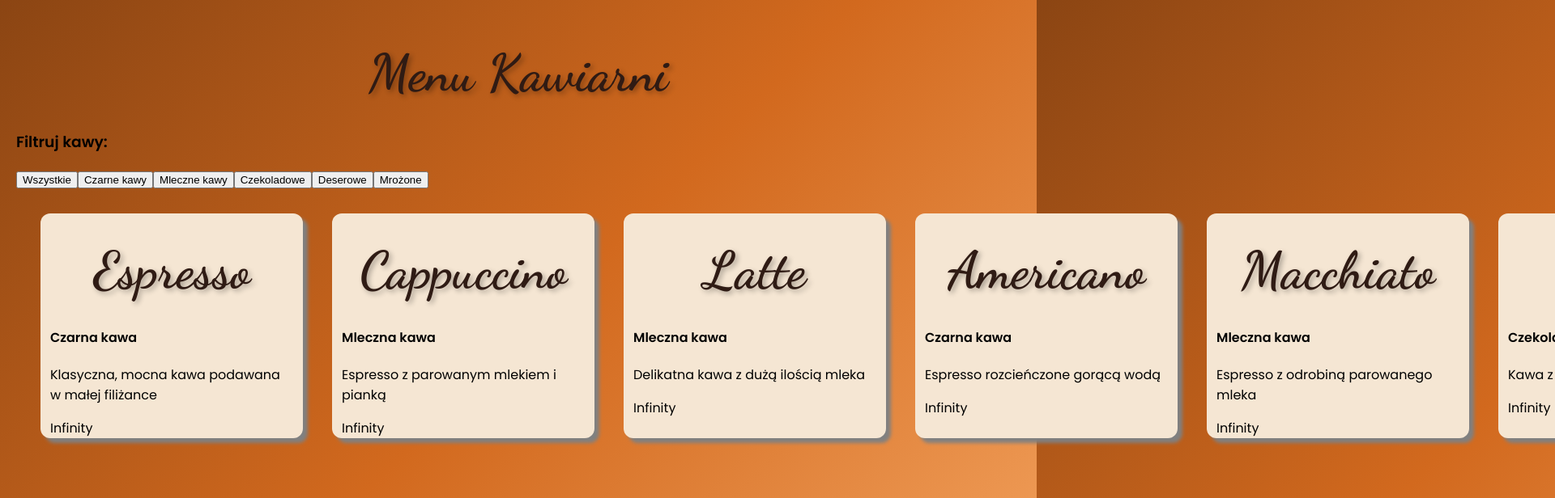
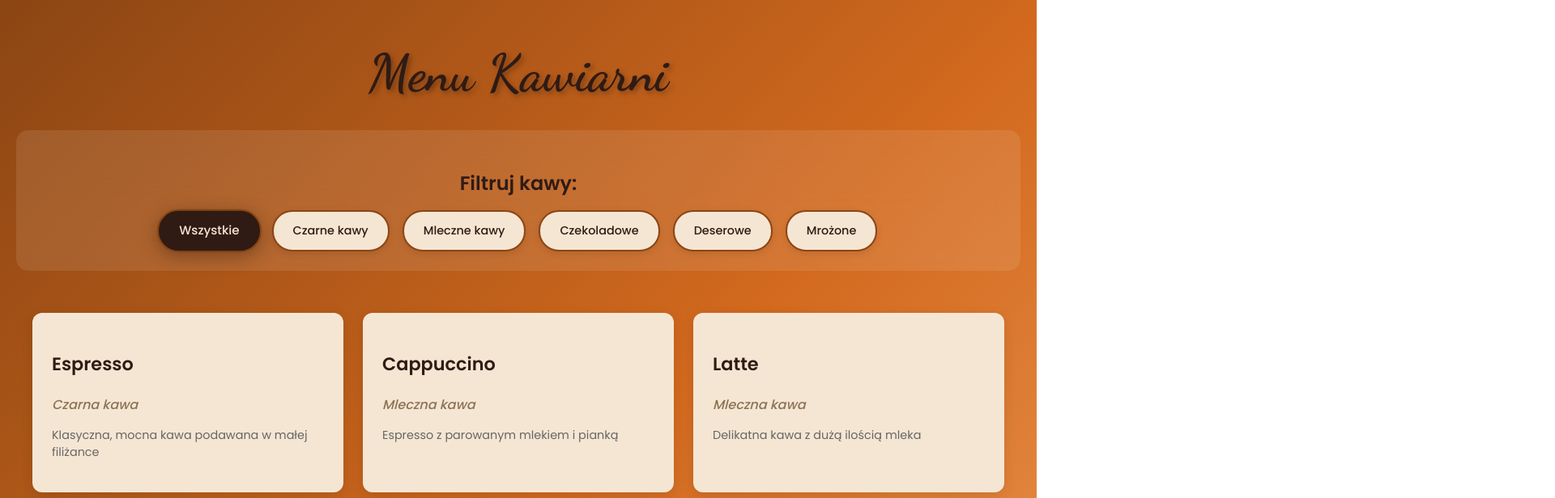
Before and after one commit to 1Kr3ksu/coffe-menu, a React (Vite) app: page / in a window 1280 px wide. Shown: the top 616 px of the page at 81% size, 1920 px wide, since content can reach past the window. Built offline with nearby package versions, Linux system fonts and the light colour scheme.

Commit message:
css do filtermenu

```diff
--- a/src/CoffeeCard.css
+++ b/src/CoffeeCard.css
@@ -1,12 +1,56 @@
 .coffee-list{
+    display: grid;
+    grid-template-columns: repeat(auto-fit, minmax(320px, 1fr));
+    gap: 1.5rem;
+    padding: 20px;
+    max-width: 1200px;
+    margin: 0 auto;
+}
+
+.coffee-card{
+    border-radius: 12px;
+    box-shadow: 0 4px 15px rgba(0, 0, 0, 0.1);
+    margin: 0;
+    padding: 1.5rem;
+    background-color: #F5E6D3;
+    transition: transform 0.3s ease, box-shadow 0.3s ease;
+}
+
+.coffee-card:hover {
+    transform: translateY(-5px);
+    box-shadow: 0 8px 25px rgba(0, 0, 0, 0.15);
+}
+
+/* Style dla zawartości karty */
+.coffee-card h3 {
+    color: #2F1B14;
+    font-size: 1.4rem;
+    margin-bottom: 0.5rem;
     display: flex;
-    padding: 12px;
+    align-items: center;
+    gap: 0.5rem;
+    flex-wrap: wrap;
 }
-.coffee-cards{
-    border-radius: 12px;
-    box-shadow: 6px 6px 4px grey;
-    margin:6px;
-    padding: 0 12px;
-    background-color: #F5E6D3;
-    width:300px
+
+.new-badge {
+    background: #e74c3c;
+    color: white;
+    font-size: 0.7rem;
+    padding: 0.2rem 0.5rem;
+    border-radius: 15px;
+    font-weight: bold;
 }
+
+.coffee-type {
+    color: #8b7355;
+    font-weight: 500;
+    margin-bottom: 0.5rem;
+    font-style: italic;
+    font-size: 1rem;
+}
+
+.coffee-description {
+    color: #666;
+    line-height: 1.5;
+    font-size: 0.9rem;
+}
--- a/src/CoffeeCard.jsx
+++ b/src/CoffeeCard.jsx
@@ -1,17 +1,13 @@
 import './CoffeeCard.css'
+
 function CoffeeCard({ name, type, description, newPosition }) {
     return (
-        <>
-        <div className="coffee-list">
-        <div className="coffee-cards">
-            <h1>{name}</h1>
-            <h4>{type}</h4>
-            <p>{description}</p>
-            <p>{newPosition}</p> {true / false}
-              </div>
-              </div>
-        </>
-
+        <div className="coffee-card">
+            <h3>{name} {newPosition && <span className="new-badge">NOWOŚĆ</span>}</h3>
+            <h4 className="coffee-type">{type}</h4>
+            <p className="coffee-description">{description}</p>
+        </div>
     )
 }
+
 export default CoffeeCard
--- /dev/null
+++ b/src/FilterMenu.css
@@ -0,0 +1,54 @@
+
+.filter-menu{
+    text-align: center;
+    margin: 2rem 0;
+    padding: 1.5rem;
+    background: rgba(255, 255, 255, 0.1);
+    border-radius: 15px;
+    backdrop-filter: blur(40px);
+}
+
+.filter-menu h3 {
+    color: #2F1B14;
+    font-family: 'Poppins', sans-serif;
+    font-size: 1.5rem;
+    margin-bottom: 1rem;
+    font-weight: 600;
+}
+
+
+.filter-buttons {
+    display: flex;
+    justify-content: center;
+    gap: 1rem;
+    flex-wrap: wrap;
+}
+
+
+.filter-btn{
+    background: #F5E6D3;
+    border: 2px solid #8B4513;
+    color: #2F1B14;
+    padding: 0.8rem 1.5rem;
+    border-radius: 25px;
+    font-family: 'Poppins', sans-serif;
+    font-weight: 500;
+    cursor: pointer;
+    transition: all 0.3s ease;
+    box-shadow: 0 3px 10px rgba(0, 0, 0, 0.1);
+    font-size: 0.9rem;
+}
+
+.filter-btn:hover {
+    background: #8B4513;
+    color: #F5E6D3;
+    transform: translateY(-2px);
+    box-shadow: 0 5px 15px rgba(0, 0, 0, 0.2);
+}
+
+.filter-btn.active {
+    background: #2F1B14;
+    color: #F5E6D3;
+    transform: scale(1.05);
+    box-shadow: 0 5px 20px rgba(47, 27, 20, 0.4);
+}
--- a/src/FilterMenu.jsx
+++ b/src/FilterMenu.jsx
@@ -1,3 +1,5 @@
+import './FilterMenu.css'
+
 function FilterMenu({ activeFilter, onFilterChange }){
   const filters = [
     { id: 'wszystkie', label: 'Wszystkie' },
@@ -25,4 +27,5 @@ function FilterMenu({ activeFilter, onFilterChange }){
     </div>
   )
 }
+
 export default FilterMenu
```
